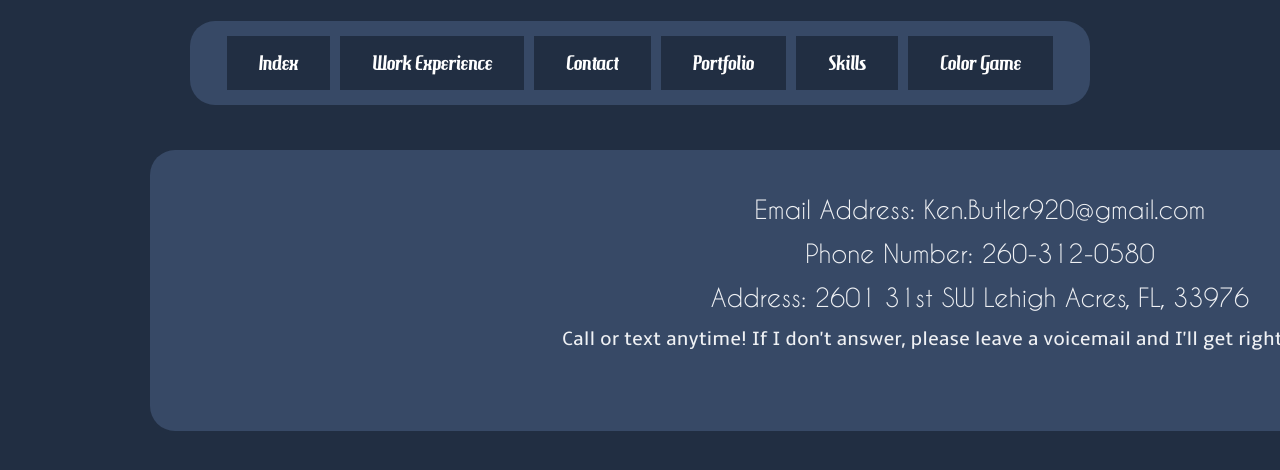
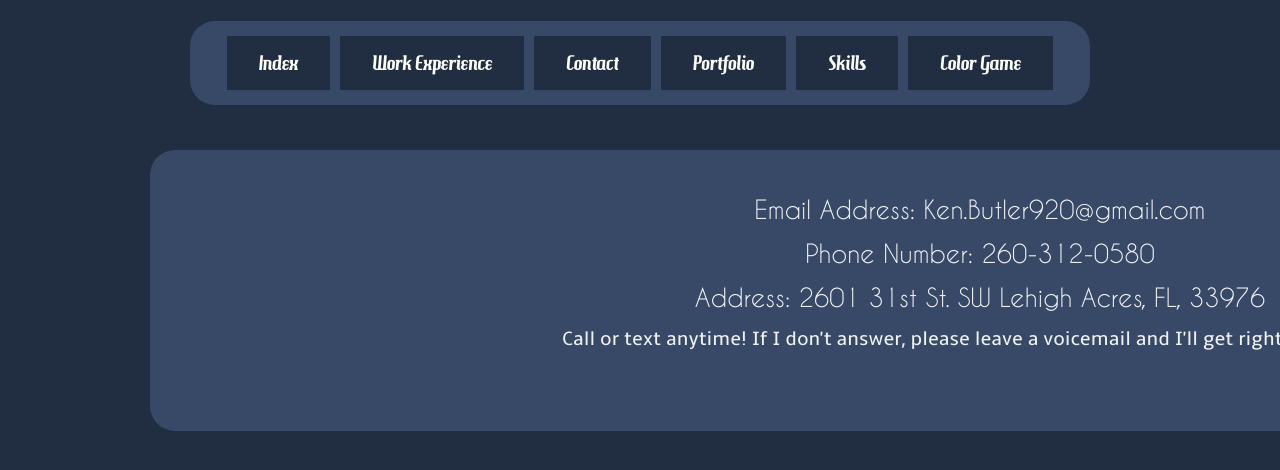
Before and after one commit to KenButler5702/KenButler5702.github.io, a plain HTML site: page Contact.html in a window 1280 px wide. Shown: the part 180-650 px from the top of the page. Drawn offline with nearby package versions, Linux system fonts and the light colour scheme.

Commit message:
contact fix St.

```diff
--- a/Contact.html
+++ b/Contact.html
@@ -20,7 +20,7 @@ Contact
 <div class="paragraphs">
 <h4>Email Address: Ken.Butler920@gmail.com</h4>
 <h4>Phone Number: 260-312-0580</h4>
-<h4>Address: 2601 31st SW Lehigh Acres, FL, 33976</h4>
+<h4>Address: 2601 31st St. SW Lehigh Acres, FL, 33976</h4>
   <p>Call or text anytime! If I don't answer, please leave a voicemail and I'll get right back to you.</p>
 </div>
 <script
```
